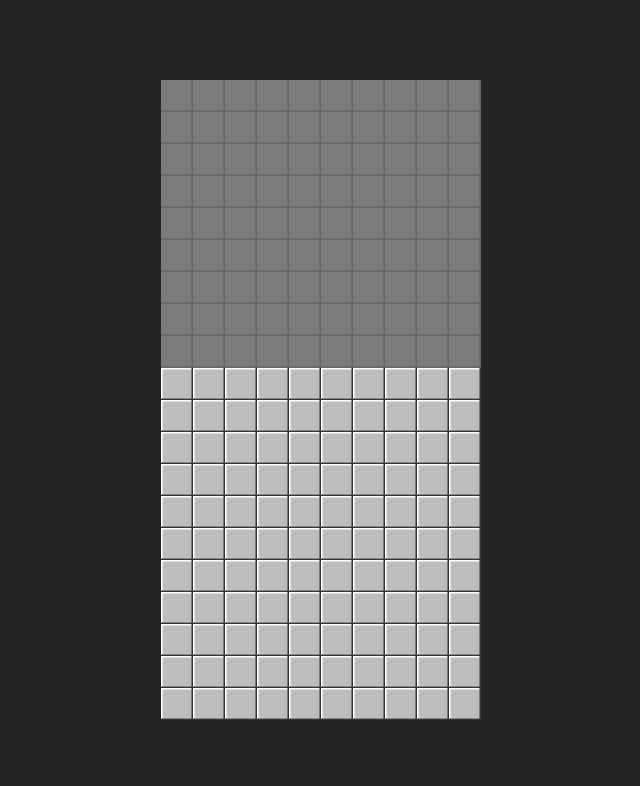
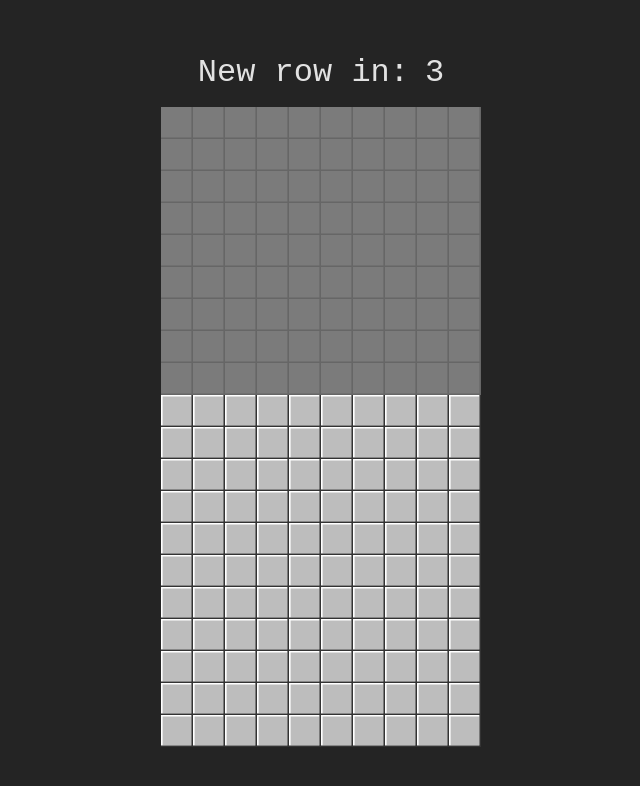
Before and after one commit to onsubmit/minesweeper-app, a React (Vite) app: page / in a window 1280 px wide. Shown: the top 786 px of the page, without its empty margins (319-959 px from the left). Built offline with nearby package versions, Linux system fonts and the light colour scheme.

Commit message:
Add useLoopingTimer

```diff
--- a/src/App.module.css
+++ b/src/App.module.css
@@ -2,6 +2,14 @@
   display: flex;
   width: 100vw;
   height: 100vh;
+  flex-direction: column;
   justify-content: center;
   align-items: center;
+  gap: 1rem;
+
+  .timer {
+    display: inline-flex;
+    gap: 1rem;
+    font-size: 4vmin;
+  }
 }
--- a/src/App.tsx
+++ b/src/App.tsx
@@ -1,12 +1,39 @@
+import { useEffect, useMemo, useState } from 'react';
+
 import styles from './App.module.css';
 import MineField from './components/MineField';
 import MineGrid from './mineGrid';
+import useLoopingTimer from './useLoopingTimer';
+
+const TIMER_START_SECONDS = 10;
+
 function App() {
+  const [timer] = useLoopingTimer({ seconds: TIMER_START_SECONDS });
+  const [newRowCount, setNewRowCount] = useState(0);
+  const mines = useMemo(() => {
+    const mineFieldInput = {
+      rows: 20,
+      columns: 10,
+      numBombs: 10,
+      minBombRow: 10,
+    };
+
+    return MineGrid.build(mineFieldInput);
+  }, []);
+
+  useEffect(() => {
+    if (timer?.restarted) {
+      setNewRowCount((v) => v + 1);
+    }
+  }, [timer]);
+
   return (
     <div className={styles.app}>
-      <MineField
-        mines={MineGrid.build({ rows: 20, columns: 10, numBombs: 10, minBombRow: 10 })}
-      ></MineField>
+      <div className={styles.timer}>
+        <span>New row in:</span>
+        <span>{timer?.seconds}</span>
+      </div>
+      <MineField mines={mines} newRowCount={newRowCount}></MineField>
     </div>
   );
 }
--- a/src/components/MineField.tsx
+++ b/src/components/MineField.tsx
@@ -1,5 +1,5 @@
 import classNames from 'classnames';
-import { useState } from 'react';
+import { useEffect, useState } from 'react';
 
 import Cell from '../cell';
 import MineGrid from '../mineGrid';
@@ -8,13 +8,20 @@ import styles from './MineField.module.css';
 
 type MineFieldProps = {
   mines: MineGrid;
+  newRowCount: number;
 };
 
 type GameState = 'not-started' | 'started' | 'ended';
 
-export default function MineField({ mines }: MineFieldProps) {
+export default function MineField({ mines, newRowCount }: MineFieldProps) {
   const [gameState, setGameState] = useState<GameState>('not-started');
   const [grid, setGrid] = useState(mines.grid);
+
+  useEffect(() => {
+    if (!newRowCount) {
+      return;
+    }
+  }, [newRowCount]);
 
   const onClick = (row: number, column: number) => {
     return (e: React.MouseEvent<HTMLTableCellElement>) => {
--- /dev/null
+++ b/src/useLoopingTimer.ts
@@ -0,0 +1,24 @@
+import { useEffect, useState } from 'react';
+
+import { integerSchema, simpleParse } from './utils/zodUtils';
+
+type TimerProps = {
+  seconds: number;
+};
+
+export default function useLoopingTimer({ seconds }: TimerProps) {
+  seconds = simpleParse(integerSchema.gt(0), seconds);
+
+  const [timer, setTimer] = useState({ seconds, restarted: false });
+
+  useEffect(() => {
+    const intervalId = setInterval(() => {
+      const newValue = timer.seconds === 1 ? seconds : timer.seconds - 1;
+      setTimer({ seconds: newValue, restarted: newValue === seconds });
+    }, 1000);
+
+    return () => clearInterval(intervalId);
+  }, [seconds, timer]);
+
+  return [timer];
+}
```
